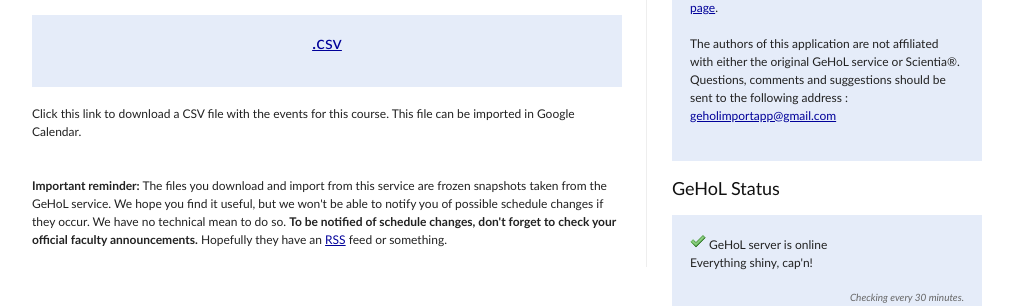
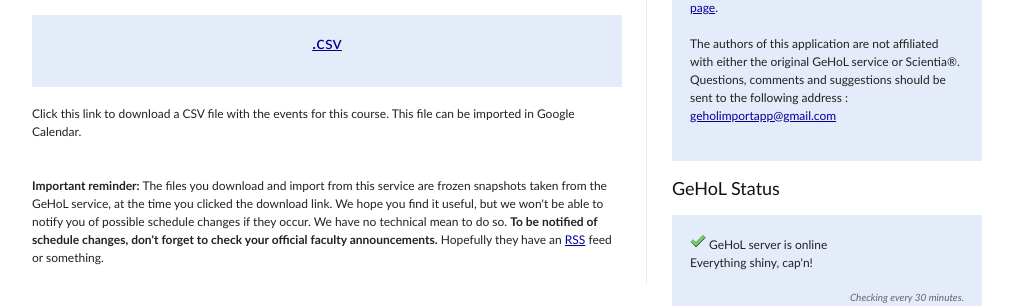
Before and after one commit to sevas/geholimportapp, a Python web app: template templates/course.html in a window 1280 px wide. Shown: the part 444-750 px from the top of the page, without its empty margins (133-1146 px from the left). Run offline with Jinja, Linux system fonts and the light colour scheme; the template is opened without the code that fills it, so the values that code supplies are empty.

Commit message:
frozen snapshot : clarification

```diff
--- a/templates/course.html
+++ b/templates/course.html
@@ -49,7 +49,8 @@
         </p>
         <br/>
         <p>
-            <strong>Important reminder:</strong> The files you download and import from this service are frozen snapshots taken from the GeHoL service.
+            <strong>Important reminder:</strong> The files you download and import from this service are frozen snapshots
+            taken from the GeHoL service, at the time you clicked the download link.
             We hope you find it useful, but we won't be able to notify you of possible schedule changes if they occur.
             We have no technical mean to do so.
 
--- a/templates/index.html
+++ b/templates/index.html
@@ -34,7 +34,7 @@
 
 
     <div class="span-15">
-        <h3>You're a student, and you want your schedule for an entire term or an exam session: </h3>
+        <h3>You're a student, and you want your schedule for an entire term or an exams session: </h3>
 
         <form action="/redirect" method="post">
             <fieldset style="border:none">
--- a/templates/questions.html
+++ b/templates/questions.html
@@ -26,7 +26,7 @@
         </p>
         <p>
             That being said, keep in mind that the files you download and import from this service are frozen
-            snapshots taken from the GeHoL service.
+            snapshots taken from the GeHoL service, at the time you clicked the download link..
             We hope you find it useful, but we won't be able to notify you of possible schedule changes if they occur.
             We have no technical mean to do so. <strong>To be notified of schedule changes, don't forget to check your official
             faculty announcements.</strong> Hopefully they have an <a href="http://en.wikipedia.org/wiki/RSS">RSS</a> feed or something.
--- a/templates/student.html
+++ b/templates/student.html
@@ -57,7 +57,8 @@
     </p>
 
     <p>
-        <strong>Important reminder:</strong> The files you download and import from this service are frozen snapshots taken from the GeHoL service.
+        <strong>Important reminder:</strong> The files you download and import from this service are frozen snapshots
+        taken from the GeHoL service, at the time you clicked the download link.
         We hope you find it useful, but we won't be able to notify you of possible schedule changes. We have no technical mean to do so.
 
         <strong>To be notified of schedule changes, don't forget to check your official faculty announcements.</strong>
```
